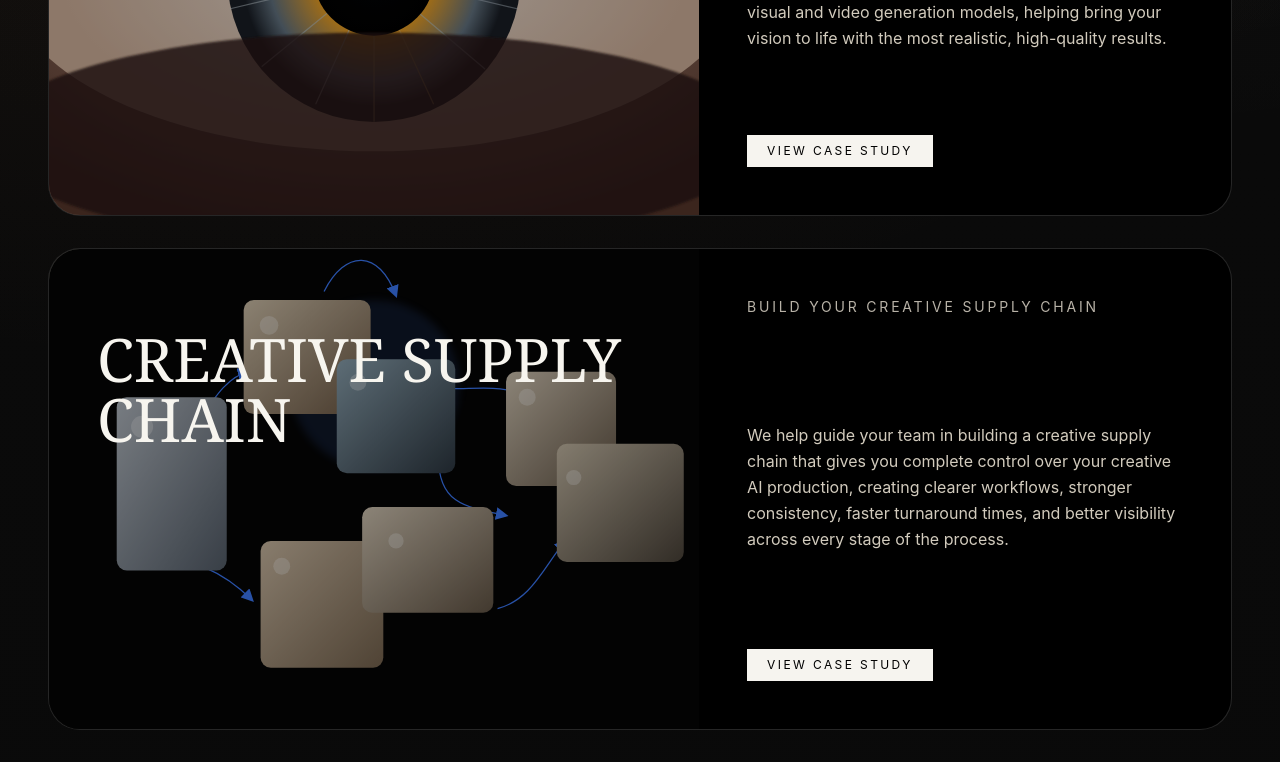
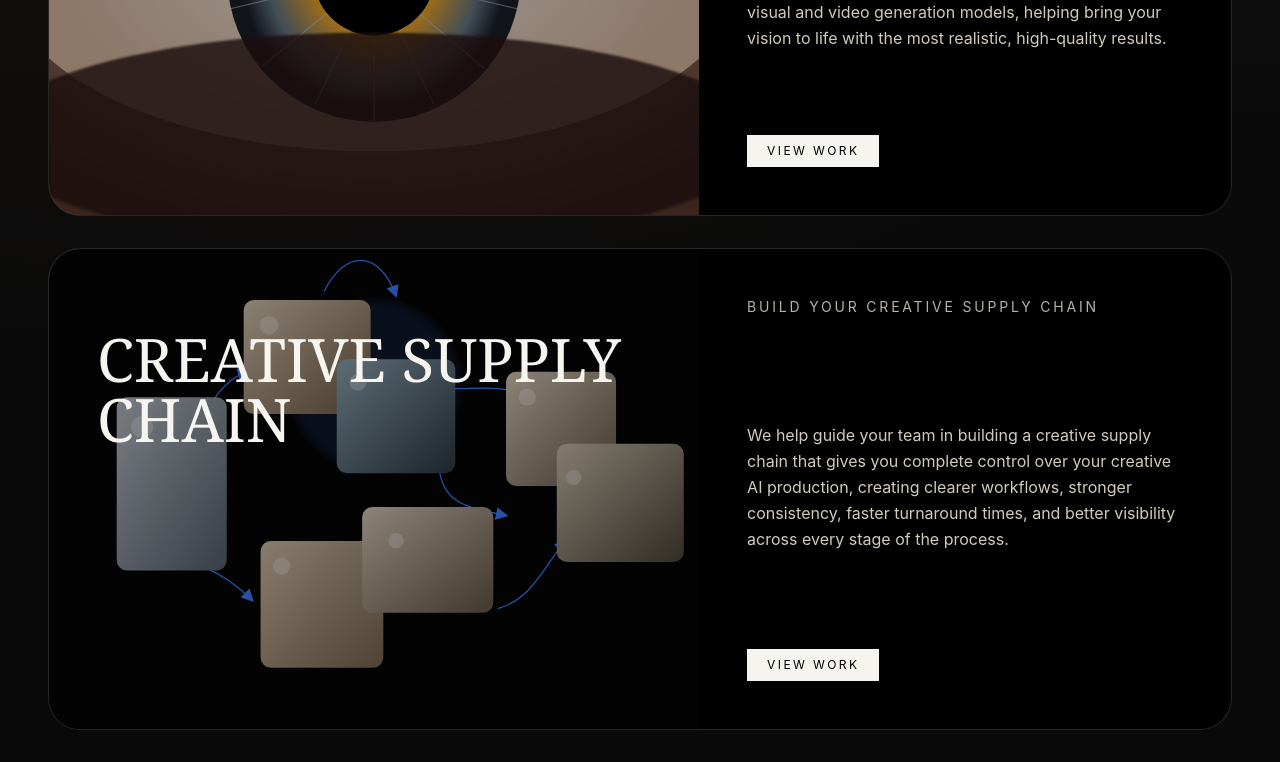
Before and after one commit to bulandun/CreateXDM, a Next.js app: page / in a window 1280 px wide. Shown: the part 2140-2902 px from the top of the page. Built offline with nearby package versions, Linux system fonts and the light colour scheme.

Commit message:
Rename case study buttons to View Work

```diff
--- a/app/page.tsx
+++ b/app/page.tsx
@@ -188,11 +188,11 @@ export default function HomePage() {
                       href={project.href}
                       className="mt-6 w-fit bg-[#f6f4ef] px-5 py-2 text-xs uppercase tracking-[0.2em] text-black transition hover:-translate-y-0.5 hover:bg-white"
                     >
-                      View case study
+                      View Work
                     </Link>
                   ) : (
                     <button className="mt-6 w-fit bg-[#f6f4ef] px-5 py-2 text-xs uppercase tracking-[0.2em] text-black transition hover:-translate-y-0.5 hover:bg-white">
-                      View case study
+                      View Work
                     </button>
                   )}
                 </div>
```
